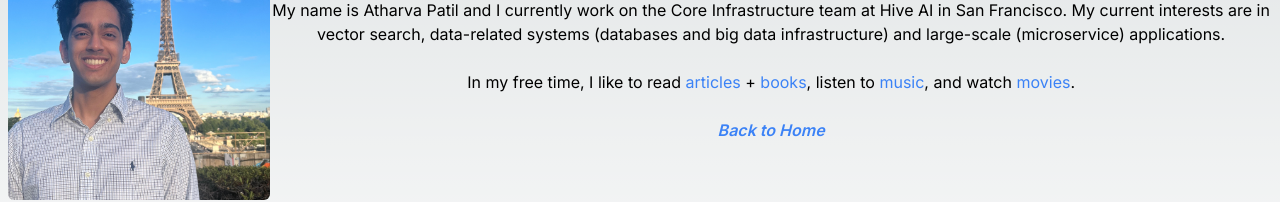
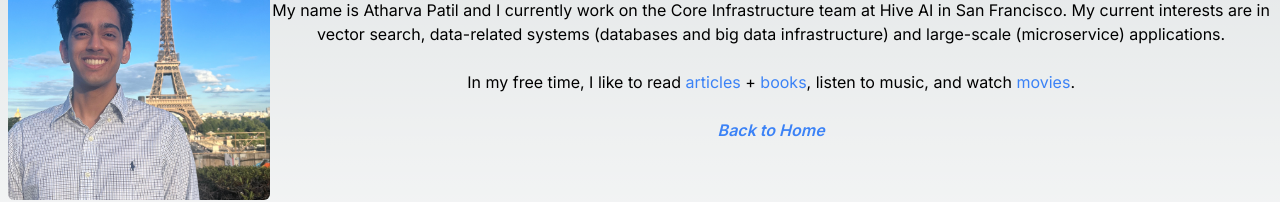
Before and after one commit to atharvapatil4/personal-website, a Next.js app in the folder personal-website/: page /about in a window 1280 px wide. Shown: the part 342-544 px from the top of the page. Built offline with nearby package versions, Linux system fonts and the light colour scheme.

Commit message:
nit: minor fixes

```diff
--- a/personal-website/src/app/about/page.tsx
+++ b/personal-website/src/app/about/page.tsx
@@ -41,16 +41,7 @@ export default function About() {
             >
               books
             </a>
-            , listen to{" "}
-            <a
-              className="text-blue-500 hover:underline"
-              href="https://open.spotify.com/user/22wtxfaxf5obyqlpeo4upxcey"
-              rel="noopener noreferrer"
-              target="_blank"
-            >
-              music
-            </a>
-            , and watch{" "}
+            , listen to music, and watch{" "}
             <a
               className="text-blue-500 hover:underline"
               href="https://letterboxd.com/atharvapatil/"
--- a/personal-website/src/app/components/time.tsx
+++ b/personal-website/src/app/components/time.tsx
@@ -3,6 +3,7 @@ import React, { useEffect, useState } from "react";
 
 const CurrentTime = () => {
   const [currentTime, setCurrentTime] = useState("");
+  const [loading, setLoading] = useState(true);
 
   const fetchTime = async () => {
     try {
@@ -10,17 +11,28 @@ const CurrentTime = () => {
         "https://worldtimeapi.org/api/timezone/America/Los_Angeles"
       );
       const data = await response.json();
-      const time = new Date(data.utc_datetime);
+      // Use datetime instead of utc_datetime to get the correct local time
+      const time = new Date(data.datetime);
       const formattedTime = time.toLocaleString("en-US", {
+        hour: "numeric",
+        minute: "numeric",
+        second: "numeric",
+        hour12: true,
+      });
+      setCurrentTime(formattedTime);
+      setLoading(false);
+    } catch (error) {
+      console.error("Error fetching time:", error);
+      // Add fallback to local time if API fails
+      const fallbackTime = new Date().toLocaleString("en-US", {
         hour: "numeric",
         minute: "numeric",
         second: "numeric",
         hour12: true,
         timeZone: "America/Los_Angeles",
       });
-      setCurrentTime(formattedTime);
-    } catch (error) {
-      console.error("Error fetching time:", error);
+      setCurrentTime(fallbackTime);
+      setLoading(false);
     }
   };
 
@@ -30,6 +42,10 @@ const CurrentTime = () => {
     return () => clearInterval(interval);
   }, []);
 
+  if (loading) {
+    return <a className="italic">Loading time...</a>;
+  }
+
   return <a className="italic">TIME IN SAN FRANCISCO – {currentTime} PST</a>;
 };
 
```
Also changed, not shown: personal-website/public/articles/3pm.md (added, +12 -0 lines).
